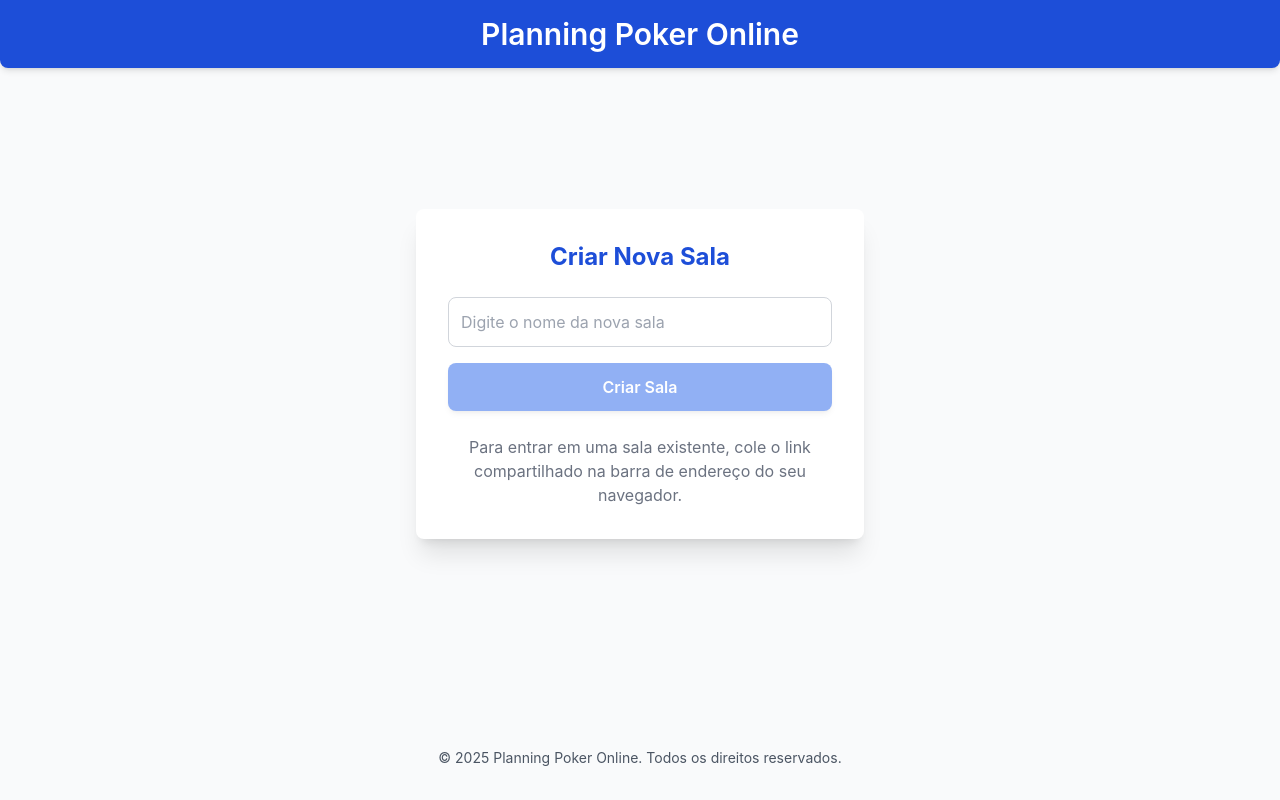
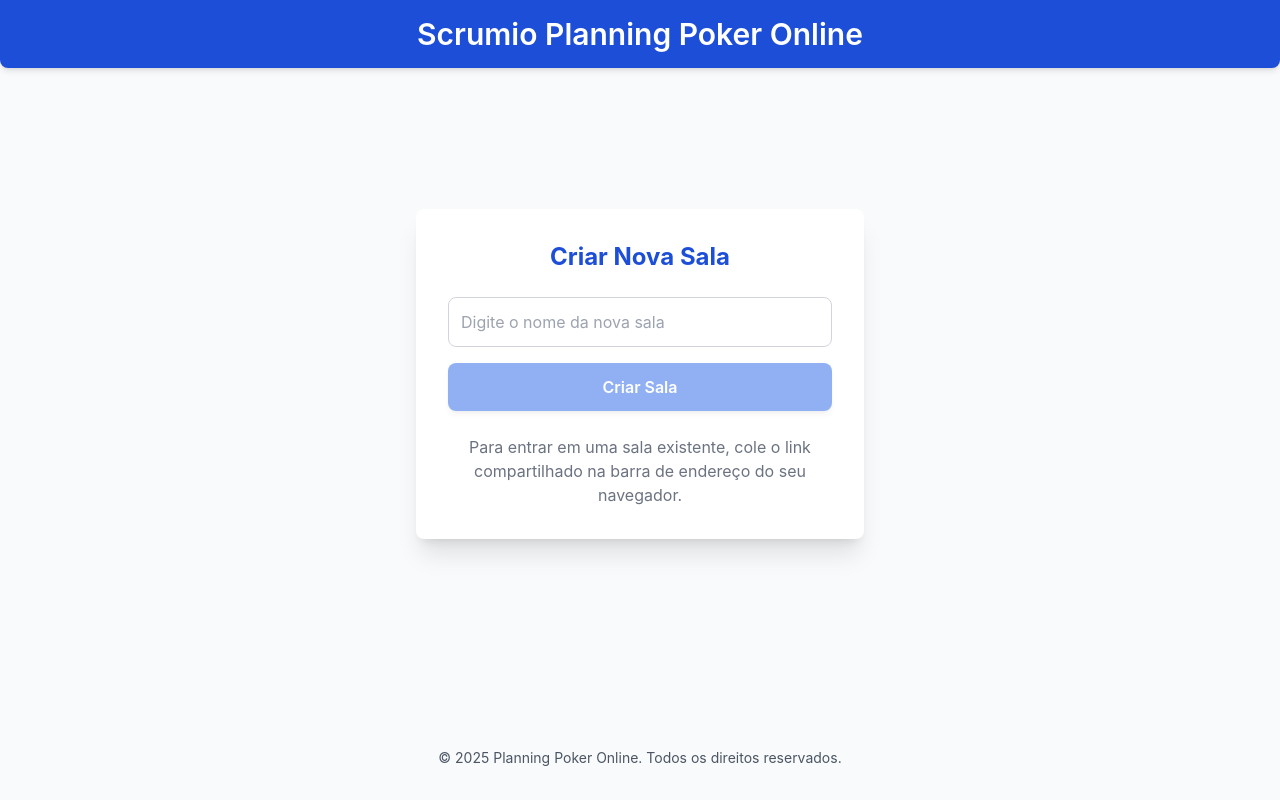
Before and after one commit to erickbandinelli/Scrumio, a React app: page / in a window 1280 px wide. Built offline with nearby package versions, Linux system fonts and the light colour scheme; no server answers.

Commit message:
Adicionando ajustes webpack

```diff
--- a/src/App.tsx
+++ b/src/App.tsx
@@ -41,7 +41,9 @@
   return (
     <div className="min-h-screen bg-gray-50 flex flex-col items-center justify-center p-4 font-inter">
       <header className="w-full bg-blue-700 text-white py-4 px-6 shadow-md fixed top-0 left-0 z-50 flex justify-center items-center rounded-b-lg">
-        <h1 className="text-3xl font-semibold">Planning Poker Online</h1>
+        <h1 className="text-3xl font-semibold">
+          Scrumio Planning Poker Online
+        </h1>
       </header>
 
       <main className="flex-grow flex items-center justify-center w-full">
```
